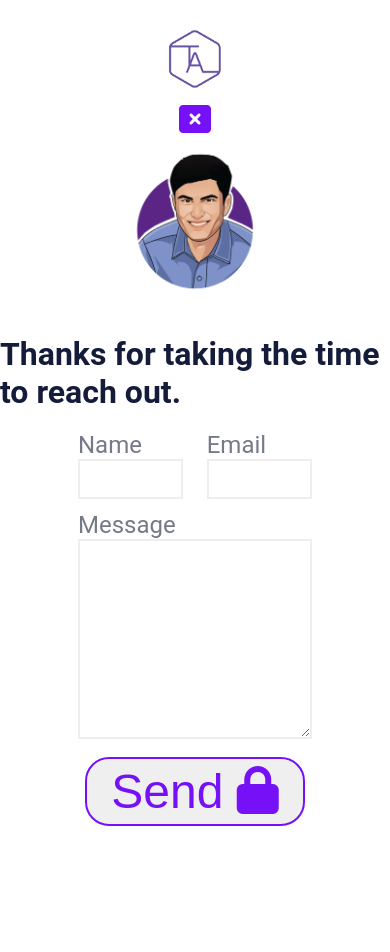
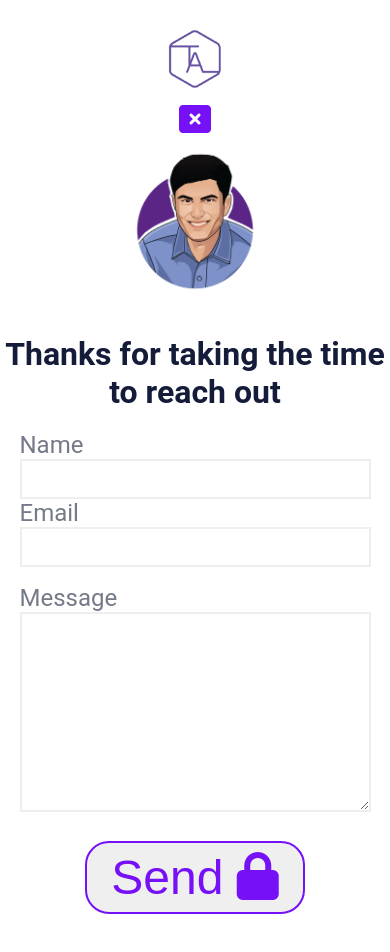
Before and after one commit to hyetigran/portfolio, a React (Create React App) app: page /contact in a window 390 px wide. Shown: the top 952 px of the page. Before the commit the page ends 864 px from the top, so only its background shows below. Built offline with nearby package versions, Linux system fonts and the light colour scheme.

Commit message:
added media queries to contact form

```diff
--- a/src/views/Contact.js
+++ b/src/views/Contact.js
@@ -8,11 +8,11 @@ let initialState = {
   _replyto: "",
   subject: "",
   message: "",
-  blocked: true
+  blocked: true,
 };
 const Contact = () => {
   const [form, setForm] = useState(initialState);
-  const handleChange = async e => {
+  const handleChange = async (e) => {
     e.preventDefault();
     const { _replyto, subject, message } = form;
     const { name, value } = e.target;
@@ -30,7 +30,7 @@ const Contact = () => {
         <div className="avatar-container">
           <img src={avatar} alt="avatar" />
         </div>
-        <h1>Thanks for taking the time to reach out.</h1>
+        <h1>Thanks for taking the time to reach out</h1>
       </div>
 
       <div className="contact-bottom">
@@ -42,7 +42,7 @@ const Contact = () => {
                 type="text"
                 name="subject"
                 value={form.subject}
-                onChange={e => handleChange(e)}
+                onChange={(e) => handleChange(e)}
               />
             </label>
             <label>
@@ -51,7 +51,7 @@ const Contact = () => {
                 type="email"
                 name="_replyto"
                 value={form._replyto}
-                onChange={e => handleChange(e)}
+                onChange={(e) => handleChange(e)}
               />
             </label>
           </div>
@@ -61,7 +61,7 @@ const Contact = () => {
               type="textarea"
               name="message"
               value={form.message}
-              onChange={e => handleChange(e)}
+              onChange={(e) => handleChange(e)}
               rows="6"
             />
           </label>
--- a/src/views/Contact.scss
+++ b/src/views/Contact.scss
@@ -10,6 +10,7 @@
   .contact-top {
     display: flex;
     flex-direction: column;
+    text-align: center;
 
     .avatar-container {
       width: 150px;
@@ -33,6 +34,10 @@
     margin: 5% auto;
     width: 60%;
     max-width: 60%;
+    @media only screen and (max-width: $breakpoint-tablet) {
+      width: 90%;
+      max-width: 90%;
+    }
     form {
       width: 100%;
       color: $formText;
@@ -60,8 +65,14 @@
       display: flex;
       justify-content: space-between;
       margin-bottom: 5%;
+      @media only screen and (max-width: $breakpoint-tablet) {
+        flex-direction: column;
+      }
       label {
         width: 45%;
+        @media only screen and (max-width: $breakpoint-tablet) {
+          width: 100%;
+        }
       }
     }
 
```
